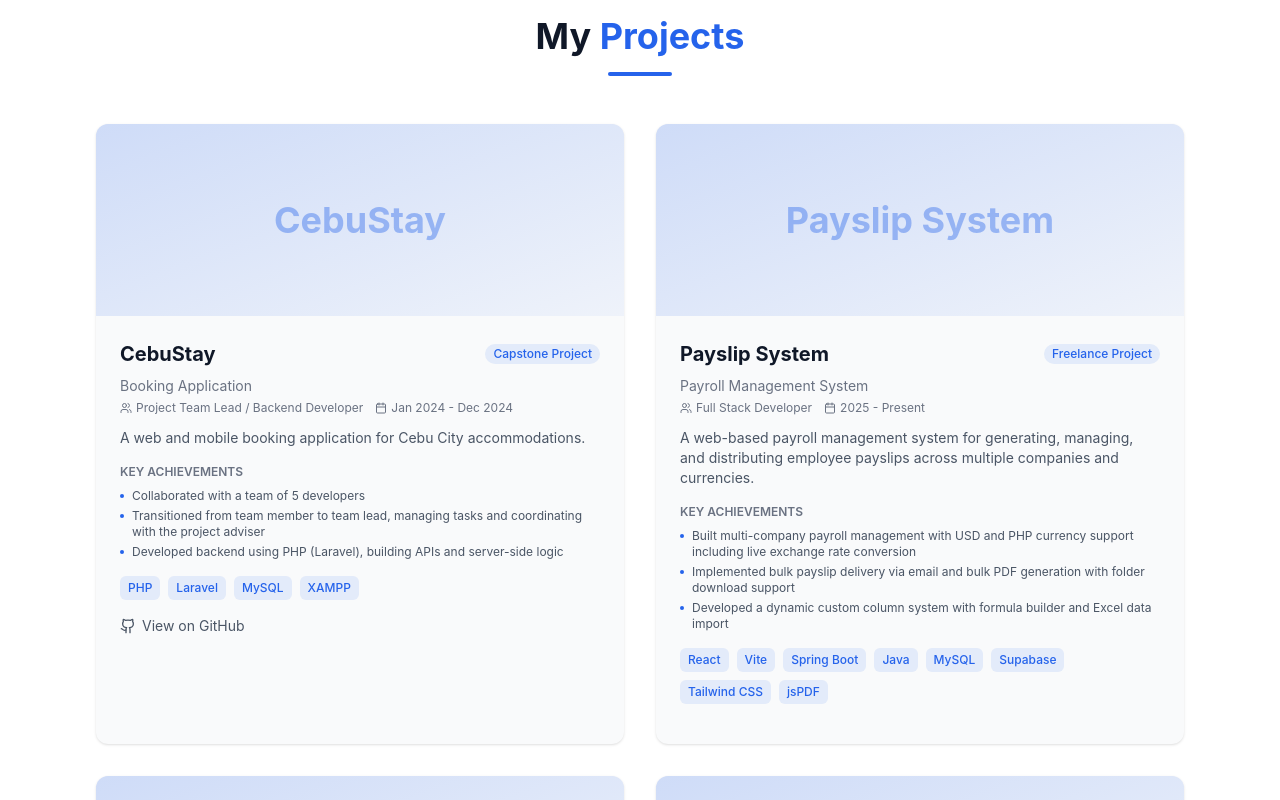
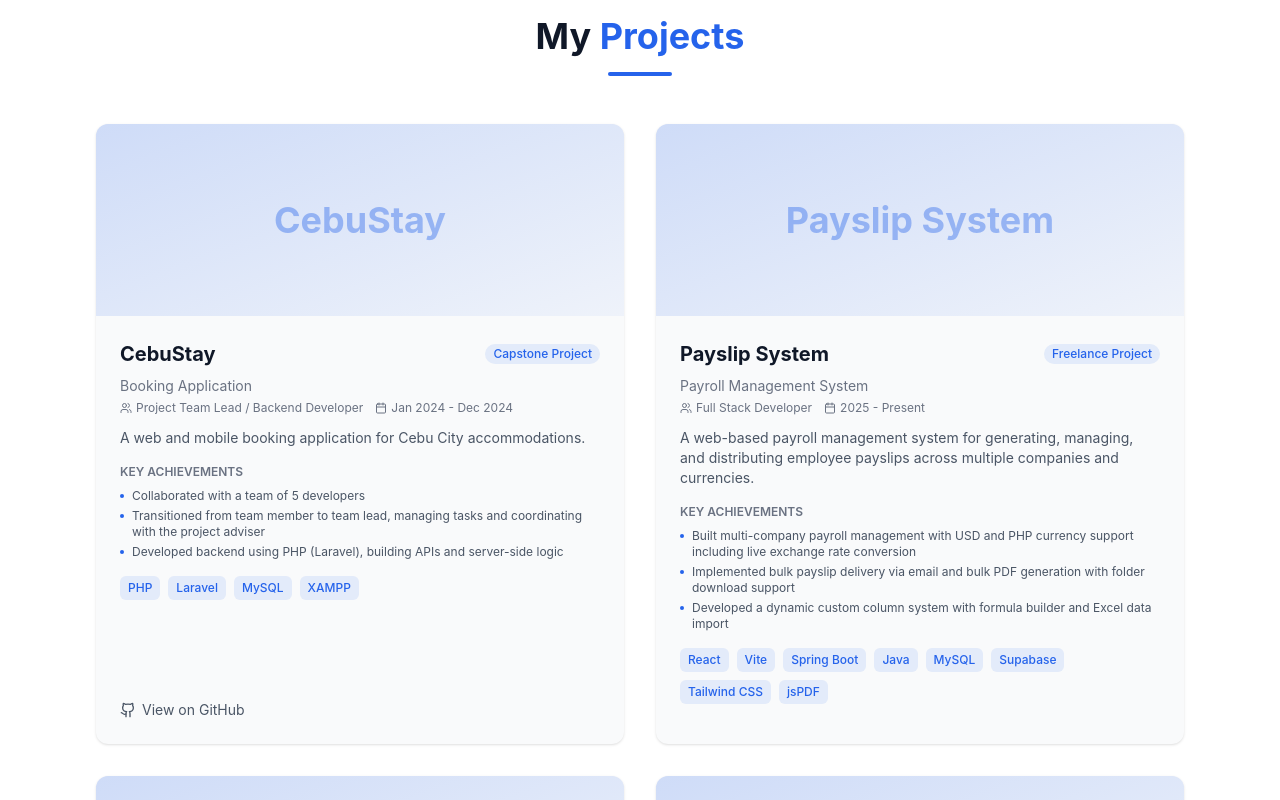
Before and after one commit to miracle3411/Portfolio, a React (Vite) app: page / in a window 1280 px wide. Shown: the part 2760-3560 px from the top of the page. Built offline with nearby package versions, Linux system fonts and the light colour scheme; no server answers.

Commit message:
Fix Links Position

```diff
--- a/src/components/Projects.jsx
+++ b/src/components/Projects.jsx
@@ -35,7 +35,7 @@ export default function Projects() {
           {projects.map((project, i) => (
             <div
               key={project.title}
-              className={`group bg-gray-50 dark:bg-dark-surface rounded-xl overflow-hidden shadow-sm hover:shadow-xl hover:scale-[1.02] transition-all duration-300 ${
+              className={`group bg-gray-50 dark:bg-dark-surface rounded-xl overflow-hidden shadow-sm hover:shadow-xl hover:scale-[1.02] transition-all duration-300 flex flex-col ${
                 visible
                   ? "opacity-100 translate-y-0"
                   : "opacity-0 translate-y-8"
@@ -51,7 +51,7 @@ export default function Projects() {
                 </span>
               </div>
 
-              <div className="p-6">
+              <div className="p-6 flex flex-col flex-1">
                 <div className="flex items-center justify-between mb-2">
                   <h3 className="text-xl font-bold">{project.title}</h3>
                   <span className="px-2 py-0.5 bg-primary/10 text-primary text-xs font-medium rounded-full">
@@ -106,7 +106,7 @@ export default function Projects() {
                   ))}
                 </div>
 
-                <div className="flex flex-wrap gap-4">
+                <div className="flex flex-wrap gap-4 mt-auto">
                   {project.github && (
                     <a
                       href={project.github}
```
